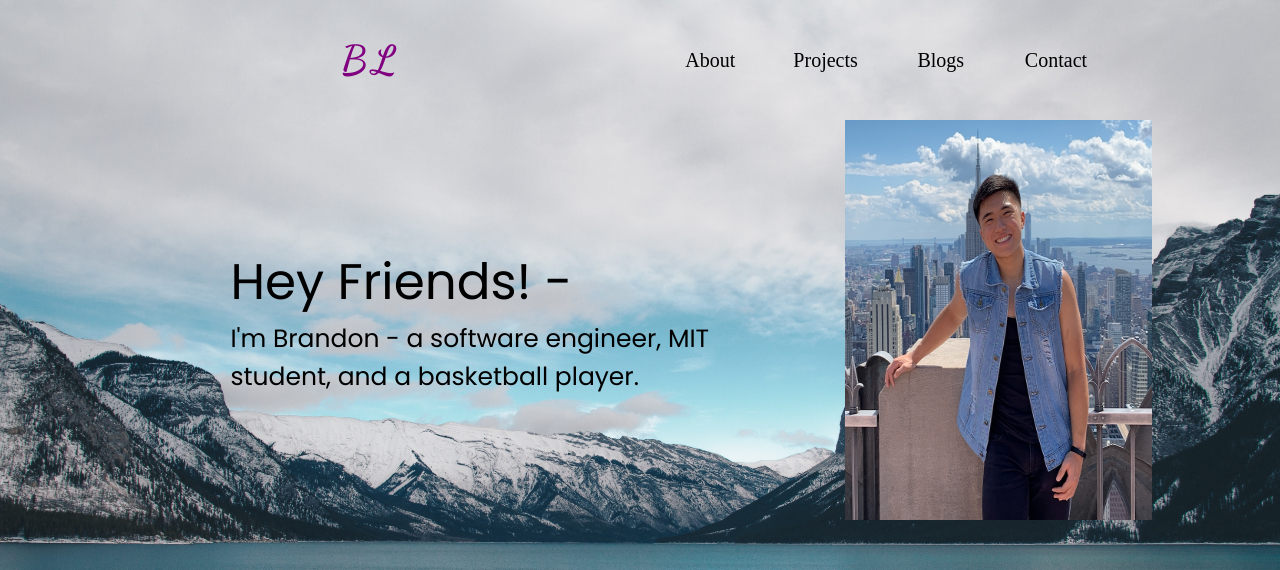
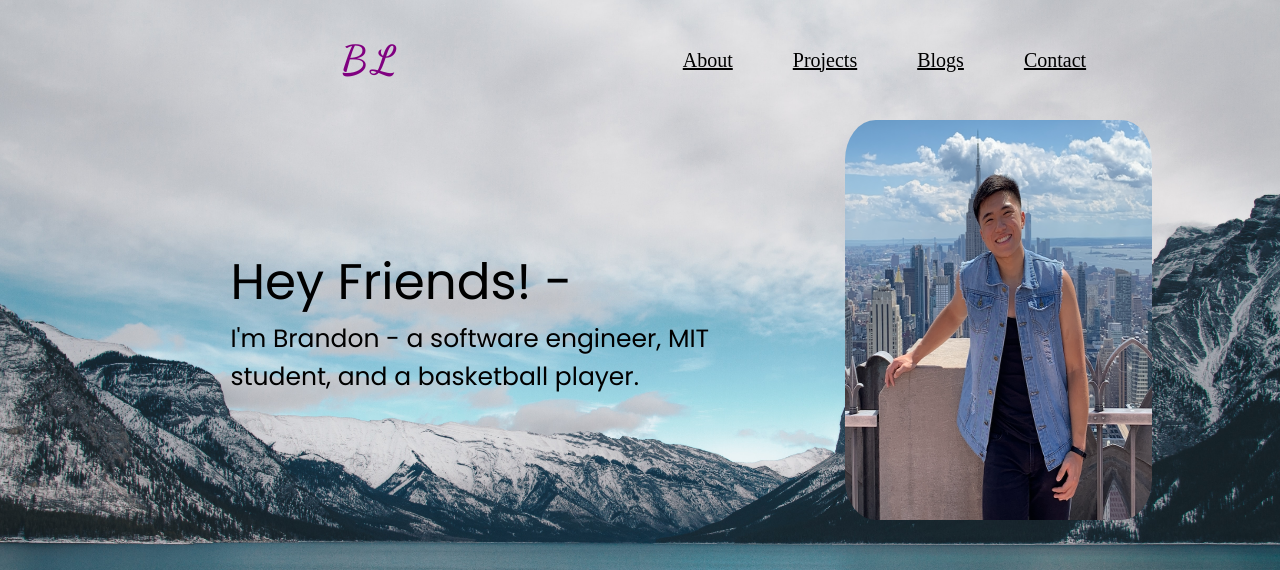
Before and after one commit to blei37/blei37.github.io, a React (Create React App) app: page / in a window 1280 px wide. Shown: the top 570 px of the page. Built offline with nearby package versions, Linux system fonts and the light colour scheme.

Commit message:
added navbar animations

```diff
--- a/src/App.js
+++ b/src/App.js
@@ -1,7 +1,7 @@
 //default imports
 import React from "react";
 import styled from "styled-components";
-import { BrowserRouter, Switch, Route, withRouter } from "react-router-dom";
+import { BrowserRouter, Switch, Route } from "react-router-dom";
 
 //import components
 import NavBar from "./components/NavBar";
--- a/src/components/NavBar.js
+++ b/src/components/NavBar.js
@@ -1,6 +1,6 @@
 //default imports
 import React from "react";
-import { BrowserRouter, useHistory } from "react-router-dom";
+import { useHistory } from "react-router-dom";
 import styled from "styled-components";
 import "../App.css";
 
--- a/src/components/NavLink.js
+++ b/src/components/NavLink.js
@@ -9,19 +9,26 @@ function NavLink(props) {
   const MainContainer = styled.div`
     width: 80%;
     height: 50%;
-    margin: auto;
+    margin: 20px;
     display: flex;
     justify-content: space-evenly;
+    text-decoration: underline;
+    padding: 10px;
+    transition: 0.8s;
+    border-radius: 15%;
 
     :hover {
       cursor: pointer;
+      background-color: #15194f;
+      color: white;
+      text-decoration: none;
+      transform: scale(1.1);
     }
   `;
 
   //functions
   let history = useHistory();
   const handleClick = () => {
-    console.log(`IN HANDLE CLICK FOR ${props.name}`);
     history.push({
       pathname: `/${props.name.toLowerCase()}`,
     });
--- a/src/pages/HomePage.js
+++ b/src/pages/HomePage.js
@@ -34,6 +34,7 @@ function HomePage() {
     background-image: url(${profilePic});
     background-size: 100% 100%;
     background-repeat: no-repeat;
+    border-radius: 10%;
   `;
 
   //constants
```
